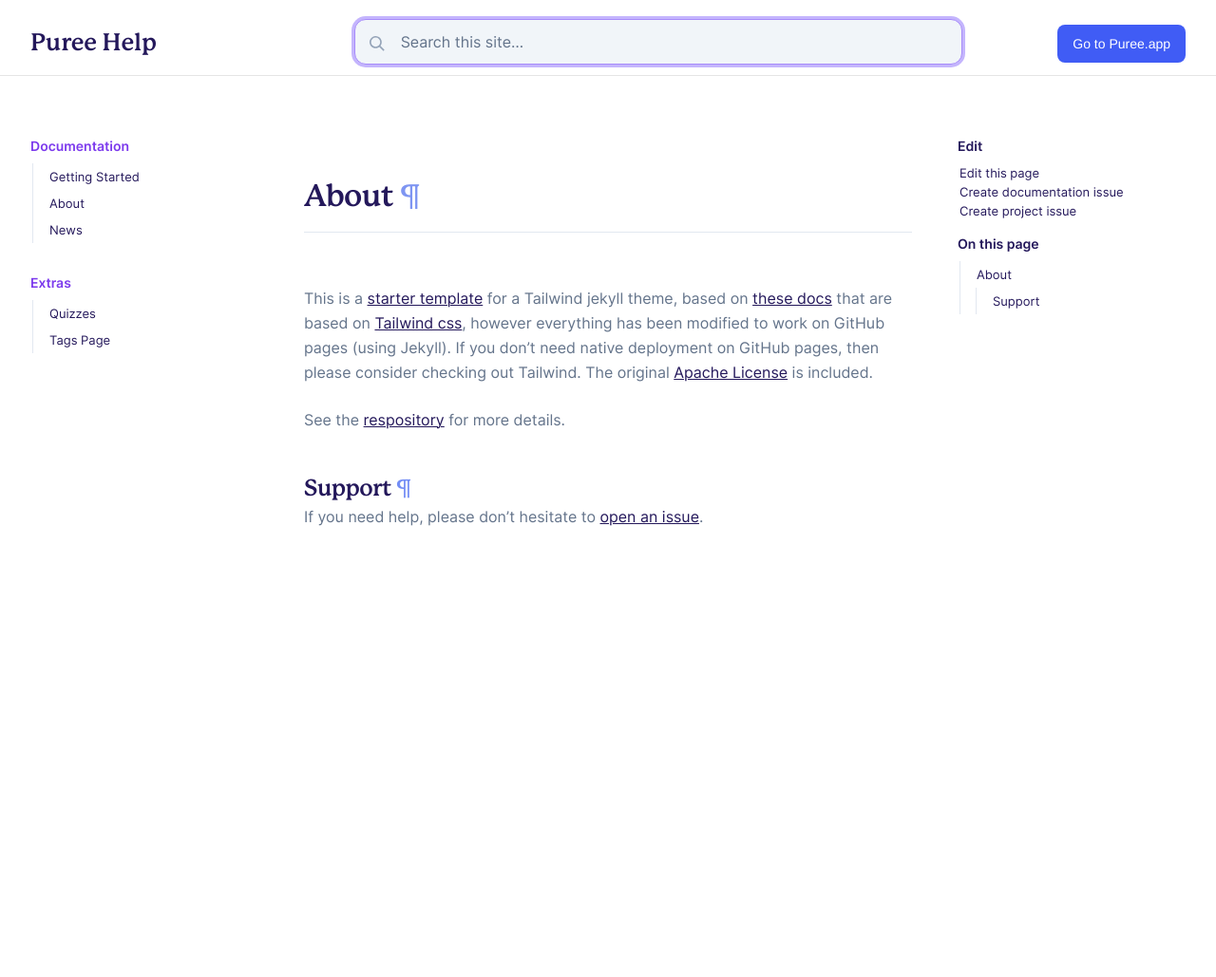
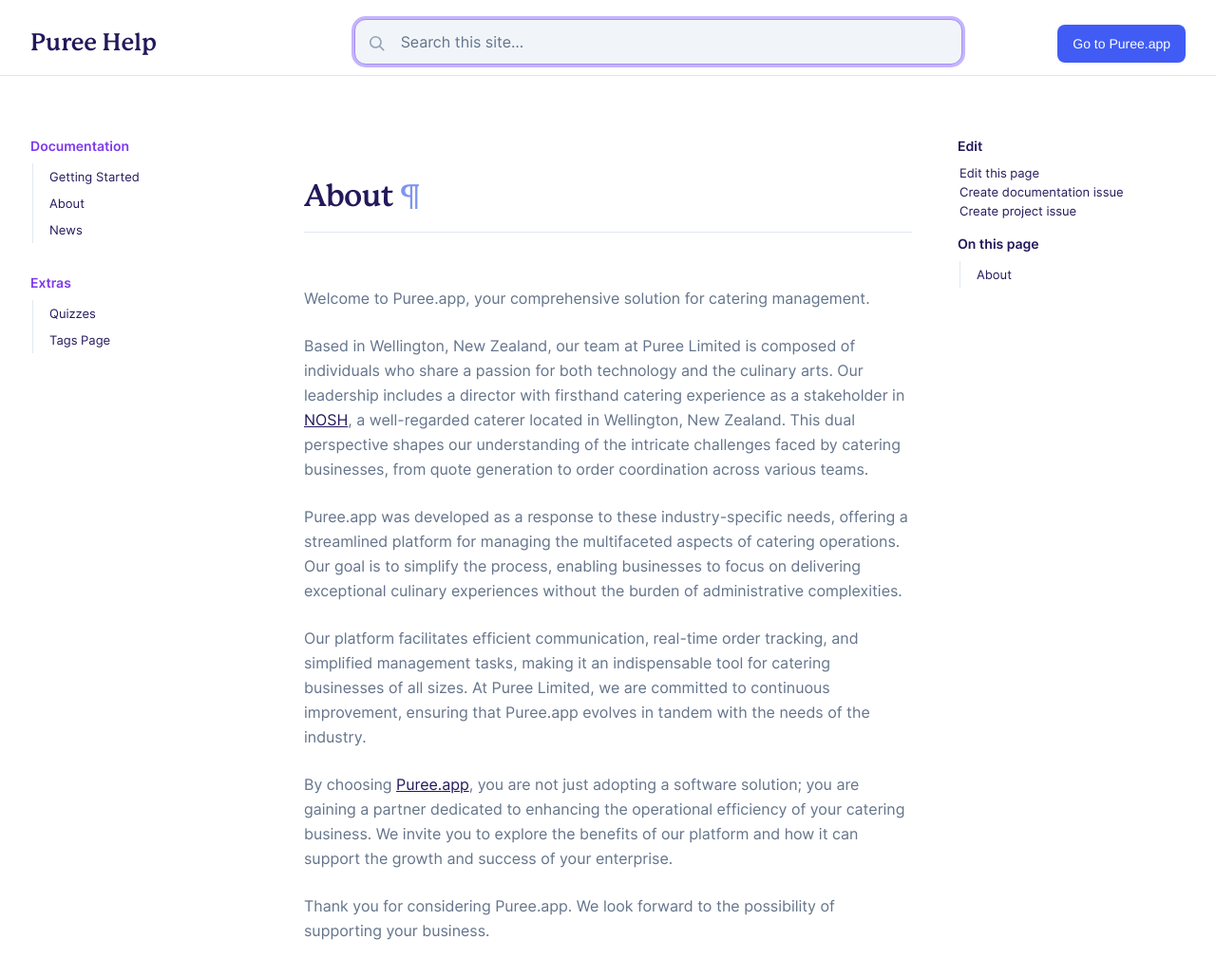
Before and after one commit to puree-catering/puree-catering.github.io, a Jekyll site: the page built from pages/about.md, in a window 1280 px wide and 1161 px high. Shown: the top 1029 px of the window at 95% size. Built offline with Jekyll 4.4.1, drawn with Linux system fonts in a browser that asks for light colours.

Commit message:
Update about.md

```diff
--- a/pages/about.md
+++ b/pages/about.md
@@ -3,14 +3,14 @@ title: About
 permalink: /about/
 ---
 
-This is a [starter template](https://vsoch.github.com/tw-jekyll/) for a Tailwind jekyll theme, based
-on [these docs](https://github.com/superfly/docs) that are based on [Tailwind css](https://tailwindcss.com/docs/installation),
-however everything has been modified to work on GitHub pages (using Jekyll). If you don't need
-native deployment on GitHub pages, then please consider checking out Tailwind.
-The original [Apache License](https://github.com/vsoch/tw-jekyll/tree/main/LICENSE) is included.
+Welcome to Puree.app, your comprehensive solution for catering management.
 
-See the [respository]({{ site.repo }}) for more details.
+Based in Wellington, New Zealand, our team at Puree Limited is composed of individuals who share a passion for both technology and the culinary arts. Our leadership includes a director with firsthand catering experience as a stakeholder in [NOSH](https://nosh.co.nz), a well-regarded caterer located in Wellington, New Zealand. This dual perspective shapes our understanding of the intricate challenges faced by catering businesses, from quote generation to order coordination across various teams.
 
-## Support
+Puree.app was developed as a response to these industry-specific needs, offering a streamlined platform for managing the multifaceted aspects of catering operations. Our goal is to simplify the process, enabling businesses to focus on delivering exceptional culinary experiences without the burden of administrative complexities.
 
-If you need help, please don't hesitate to [open an issue](https://www.github.com/{{ site.github_user }}/{{ site.github_repo }}).
+Our platform facilitates efficient communication, real-time order tracking, and simplified management tasks, making it an indispensable tool for catering businesses of all sizes. At Puree Limited, we are committed to continuous improvement, ensuring that Puree.app evolves in tandem with the needs of the industry.
+
+By choosing [Puree.app](https://www.puree.app), you are not just adopting a software solution; you are gaining a partner dedicated to enhancing the operational efficiency of your catering business. We invite you to explore the benefits of our platform and how it can support the growth and success of your enterprise.
+
+Thank you for considering Puree.app. We look forward to the possibility of supporting your business.
```
